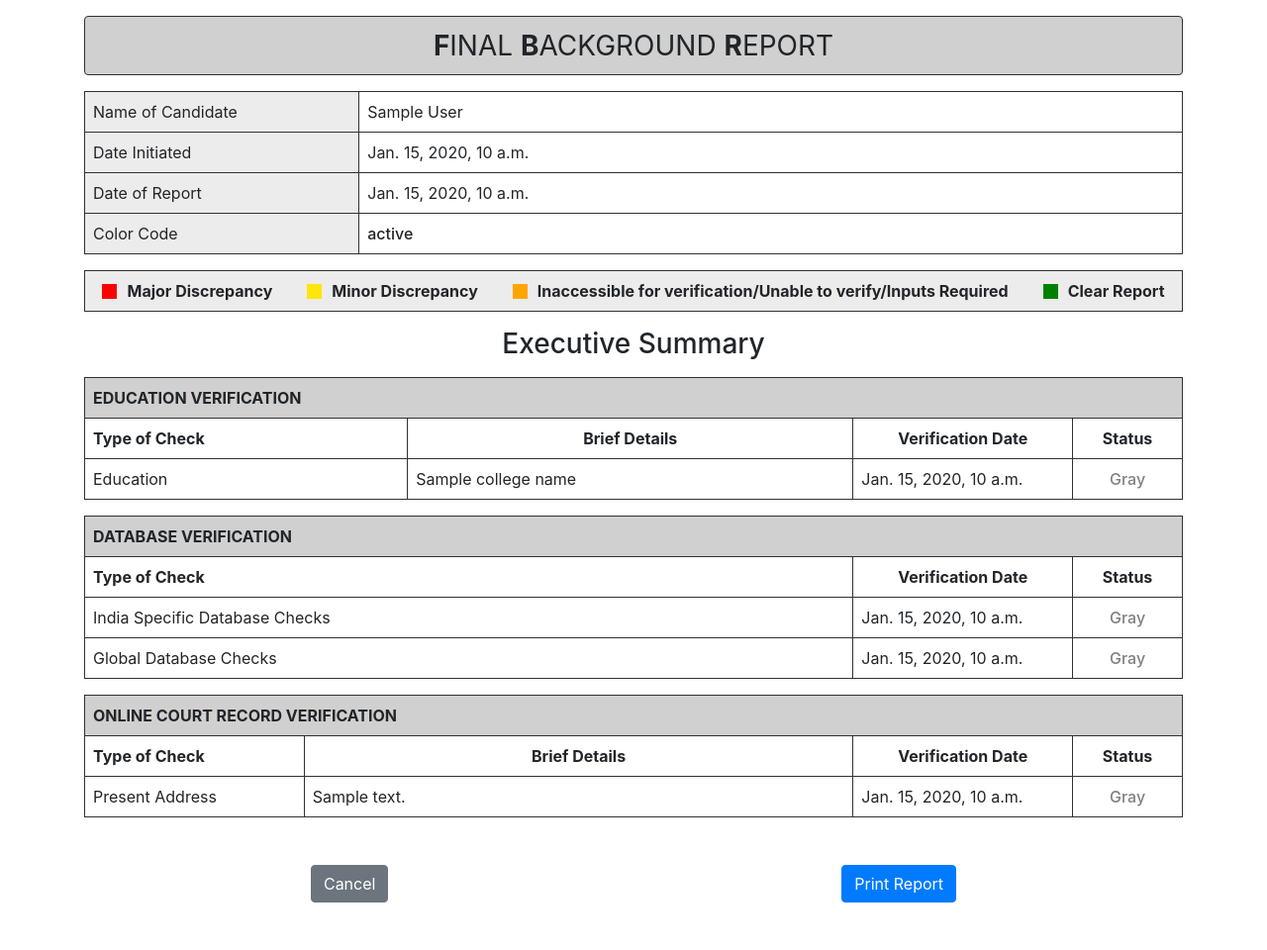
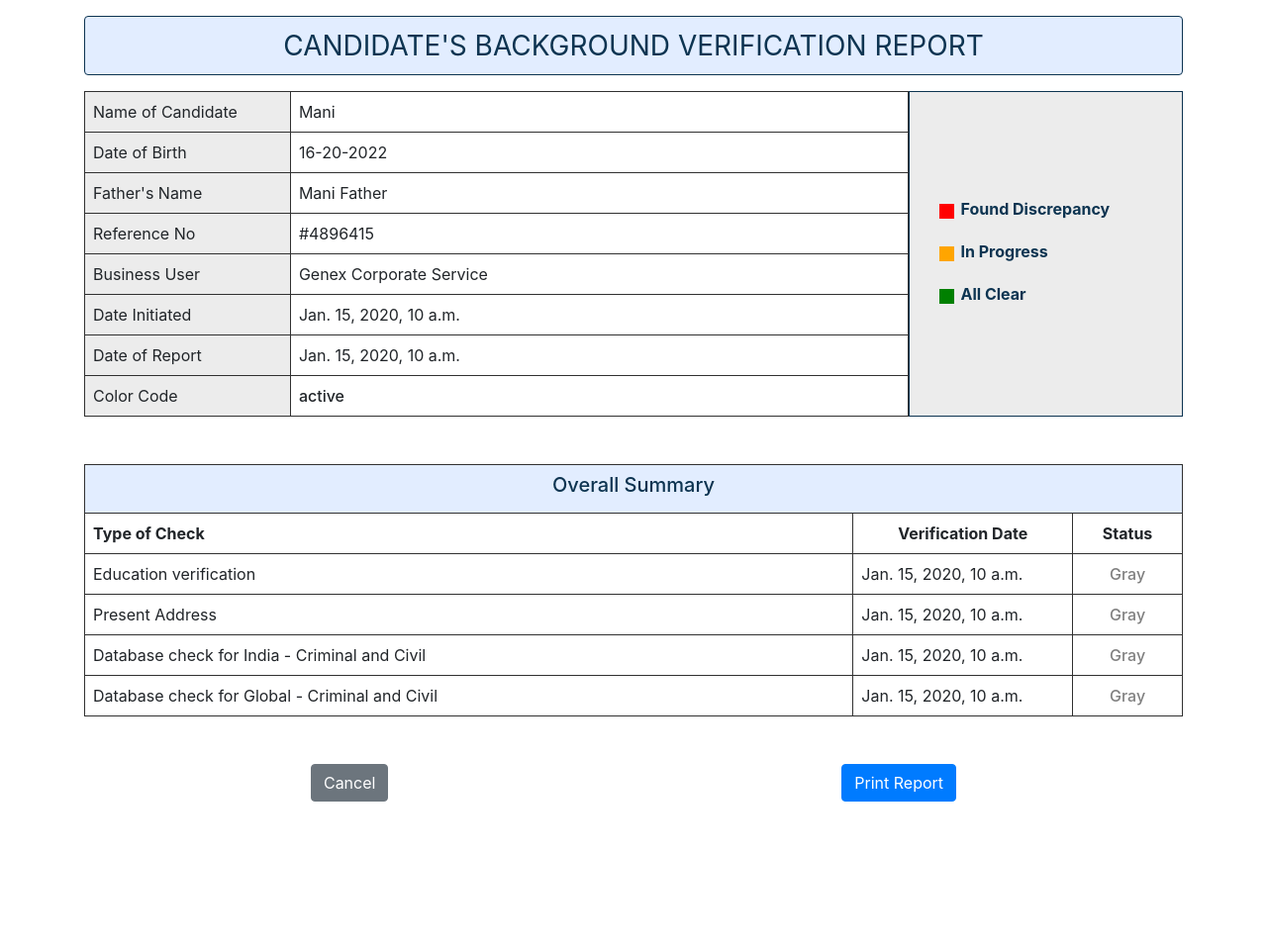
Before and after one commit to dev-william93/BGVManager, a Django app: template content/templates/main/admin/reports.html in a window 1280 px wide. Shown: the part 72-1032 px from the top of the page at 99% size. After the commit the page ends 882 px from the top, so only its background shows below. Run offline with Django 4.2, Linux system fonts and the light colour scheme; a user stored in the database is signed in; tables that the repository leaves empty hold one stand-in row (values such as "Sample post"); the template is opened without the code that fills it: most values are stand-ins (such as "Sample title", 1, 10 or a date in 2020); some libraries are stand-ins or nearby versions.

Commit message:
Update reports.html

```diff
--- a/content/templates/main/admin/reports.html
+++ b/content/templates/main/admin/reports.html
@@ -55,14 +55,22 @@
 
     .ItemDetails,
     .greyBg {
-        background: #d0d0d0;
+        background: rgba(226, 237, 255, 1);
+        color: rgba(13, 52, 81, 1) !important;
         padding: 0.5rem 0rem;
-        border: 1px solid #313131;
+        border: 1px solid #0d3451;
     }
 
     .ItemDetails {
         background-color: #ececec;
         font-weight: bold;
+        display: flex;
+        flex-direction: column;
+        justify-content: center;
+    }
+
+    .ItemDetails div{
+        margin: 7px;
     }
 
     .candidateTable td:first-child {
@@ -123,9 +131,10 @@
     .logoImageContainer {
         display: flex;
         justify-content: center;
-        margin-bottom: 3rem;
+        margin-bottom: 5rem;
         padding-bottom: 0.75rem;
         border-bottom: 1px solid grey;
+        margin-top: 15px;
     }
 
     #divFooter,
@@ -209,22 +218,44 @@
 
 <div class="m-auto" style="display:flex; justify-content: center; margin: auto;">
     <div class="w-100" style="align-self: center; ">
+        <div>
             <div class="logoImageContainer">
                 <img class="logoImage" src="{% static 'img/logo.png' %}" alt="logo"
                     srcset="{% static 'img/logo.png' %}">
             </div>
+        </div>
         <div class="w-100" class="customForm">
             <div class="mainHeader card-header rounded text-center greyBg">
-                <b>F</b>INAL
-                <b>B</b>ACKGROUND
-                <b>R</b>EPORT
+                CANDIDATE'S
+                BACKGROUND
+                VERIFICATION
+                REPORT
             </div>
             <div class="d-flex justify-content-center my-3">
-                <table class="candidateTable text-left w-100">
+                <table class="candidateTable text-left" style="width: 75%;">
                     <tr>
                         <td class="w-25">Name of Candidate</td>
-                        <td colspan="4">{{verification_record.candidate.first_name}}
-                            {{verification_record.candidate.last_name}}</td>
+                        <td colspan="4">
+                            <!-- {{verification_record.candidate.first_name}}
+                            {{verification_record.candidate.last_name}} -->
+                            Mani
+                        </td>
+                    </tr>
+                    <tr>
+                        <td class="w-25">Date of Birth</td>
+                        <td colspan="4">16-20-2022</td>
+                    </tr>
+                    <tr>
+                        <td class="w-25">Father's Name</td>
+                        <td colspan="4">Mani Father</td>
+                    </tr>
+                    <tr>
+                        <td class="w-25">Reference No </td>
+                        <td colspan="4">#4896415</td>
+                    </tr>
+                    <tr>
+                        <td class="w-25">Business User</td>
+                        <td colspan="4">Genex Corporate Service</td>
                     </tr>
                     <tr>
                         <td class="w-25">Date Initiated</td>
@@ -241,32 +272,64 @@
                         </td>
                     </tr>
                 </table>
+                <div class="ItemDetails p-3" style="width: 25%;" >
+                    <div class="d-flex">
+                        <div class="styleRed"></div>
+                        Found Discrepancy
                     </div>
-            <div class="d-flex w-100 justify-content-around background-grey ItemDetails">
-                <div class="d-flex justify-content-center align-self-center">
-                    <div class="styleRed"></div>
-                    Major Discrepancy
+                    <div class="d-flex">
+                        <div class="styleOrange"></div>
+                        In Progress
                     </div>
-                <div class="d-flex justify-content-center align-self-center">
-                    <div class="styleYellow"></div>
-                    Minor Discrepancy
-                </div>
-                <div class="d-flex justify-content-center align-self-center">
-                    <div class="styleOrange"></div>
-                    Inaccessible for verification/Unable to verify/Inputs Required
-                </div>
-                <div class="d-flex justify-content-center align-self-center">
+                    <div class="d-flex">
                         <div class="styleGreen"></div>
-                    Clear Report
+                        All Clear
                     </div>
                 </div>
-            <div>
-                <h3 class="d-flex justify-content-center my-3">
-                    Executive Summary
-                </h3>
+            </div>
+            <div class="mt-5">
                 <table class="dataTable text-left w-100">
                     <tr class="font-weight-bold greyBg">
-                        <td colspan="5">EDUCATION VERIFICATION</td>
+                        <td colspan="5">
+                            <h5 class="d-flex justify-content-center">
+                                Overall Summary
+                            </h5>
+                        </td>
+                    </tr>
+                    <tr class="font-weight-bold">
+                        <td>Type of Check</td>
+                        <!-- <td class="text-center">Brief Details</td> -->
+                        <td class="text-center last2">Verification Date</td>
+                        <td class="text-center">Status</td>
+                    </tr>
+                    <tr>
+                        <td>Education verification</td>
+                        <!-- <td>{{collegeName.collegeName}}</td> -->
+                        <td class="last2">{{verification_record.updated_date}}</td>
+                        <td class="statusData" style="color: {{verification_record.education_status|GetDisplayName}}">{{verification_record.education_status|GetDisplayName}}</td>
+                    </tr>
+                    <tr>
+                        <td>Present Address</td>
+                        <!-- <td class="w-50">{{verification_record.employee_store.address}}</td> -->
+                        <td class="last2">{{verification_record.updated_date}}</td>
+                        <td class="statusData" style="color: {{verification_record.address_status|GetDisplayName}}">{{verification_record.address_status|GetDisplayName}}</td>
+                    </tr>
+                    <tr>
+                        <td>Database check for India - Criminal and Civil</td>
+                        <td class="last2">{{verification_record.updated_date}}</td>
+                        <td class="statusData" style="color: {{verification_record.court_status|GetDisplayName}}" >{{verification_record.court_status|GetDisplayName}}</td>
+                    </tr>
+                    <tr>
+                        <td>Database check for Global - Criminal and Civil</td>
+                        <td class="last2">{{verification_record.updated_date}}</td>
+                        <td class="statusData" style="color: {{verification_record.passport_status|GetDisplayName}}" >{{verification_record.passport_status|GetDisplayName}}</td>
+                    </tr>
+                </table>
+            </div>
+            <!-- <div class="d-flex justify-content-center my-3">
+                <table class="dataTable text-left w-100">
+                    <tr class="font-weight-bold greyBg">
+                        <td colspan="5">ONLINE COURT RECORD VERIFICATION</td>
                     </tr>
                     <tr class="font-weight-bold">
                         <td>Type of Check</td>
@@ -274,12 +337,7 @@
                         <td class="text-center last2">Verification Date</td>
                         <td class="text-center">Status</td>
                     </tr>
-                    <tr>
-                        <td>Education</td>
-                        <td>{{collegeName.collegeName}}</td>
-                        <td class="last2">{{verification_record.updated_date}}</td>
-                        <td class="statusData" style="color: {{verification_record.education_status|GetDisplayName}}">{{verification_record.education_status|GetDisplayName}}</td>
-                    </tr>
+
                 </table>
             </div>
             <div class="d-flex justify-content-center my-3">
@@ -292,37 +350,9 @@
                         <td class="text-center last2">Verification Date</td>
                         <td class="text-center">Status</td>
                     </tr>
-                    <tr>
-                        <td>India Specific Database Checks</td>
-                        <td class="last2">{{verification_record.updated_date}}</td>
-                        <td class="statusData" style="color: {{verification_record.court_status|GetDisplayName}}" >{{verification_record.court_status|GetDisplayName}}</td>
-                    </tr>
-                    <tr>
-                        <td>Global Database Checks</td>
-                        <td class="last2">{{verification_record.updated_date}}</td>
-                        <td class="statusData" style="color: {{verification_record.passport_status|GetDisplayName}}" >{{verification_record.passport_status|GetDisplayName}}</td>
-                    </tr>
+
                 </table>
-            </div>
-            <div class="d-flex justify-content-center my-3">
-                <table class="dataTable text-left w-100">
-                    <tr class="font-weight-bold greyBg">
-                        <td colspan="5">ONLINE COURT RECORD VERIFICATION</td>
-                    </tr>
-                    <tr class="font-weight-bold">
-                        <td>Type of Check</td>
-                        <td class="text-center">Brief Details</td>
-                        <td class="text-center last2">Verification Date</td>
-                        <td class="text-center">Status</td>
-                    </tr>
-                    <tr>
-                        <td>Present Address</td>
-                        <td class="w-50">{{verification_record.employee_store.address}}</td>
-                        <td class="last2">{{verification_record.updated_date}}</td>
-                        <td class="statusData" style="color: {{verification_record.address_status|GetDisplayName}}">{{verification_record.address_status|GetDisplayName}}</td>
-                    </tr>
-                </table>
-            </div>
+            </div> -->
             <div class="pagebreak"></div>
             <div class="extensiveReport">
                 <div style="margin-top: 5rem">
@@ -404,6 +434,7 @@
                 <h6>Confidential</h6>
                 <div>Website: vorkinsta.com</div>
                 <div>Email: verfication@vorkinsta.com</div>
+                <div>Landline: +91-2231402672</div>
             </div>
         </div>
     </div>
```
Lines whose indentation alone changed are shown as unchanged.
